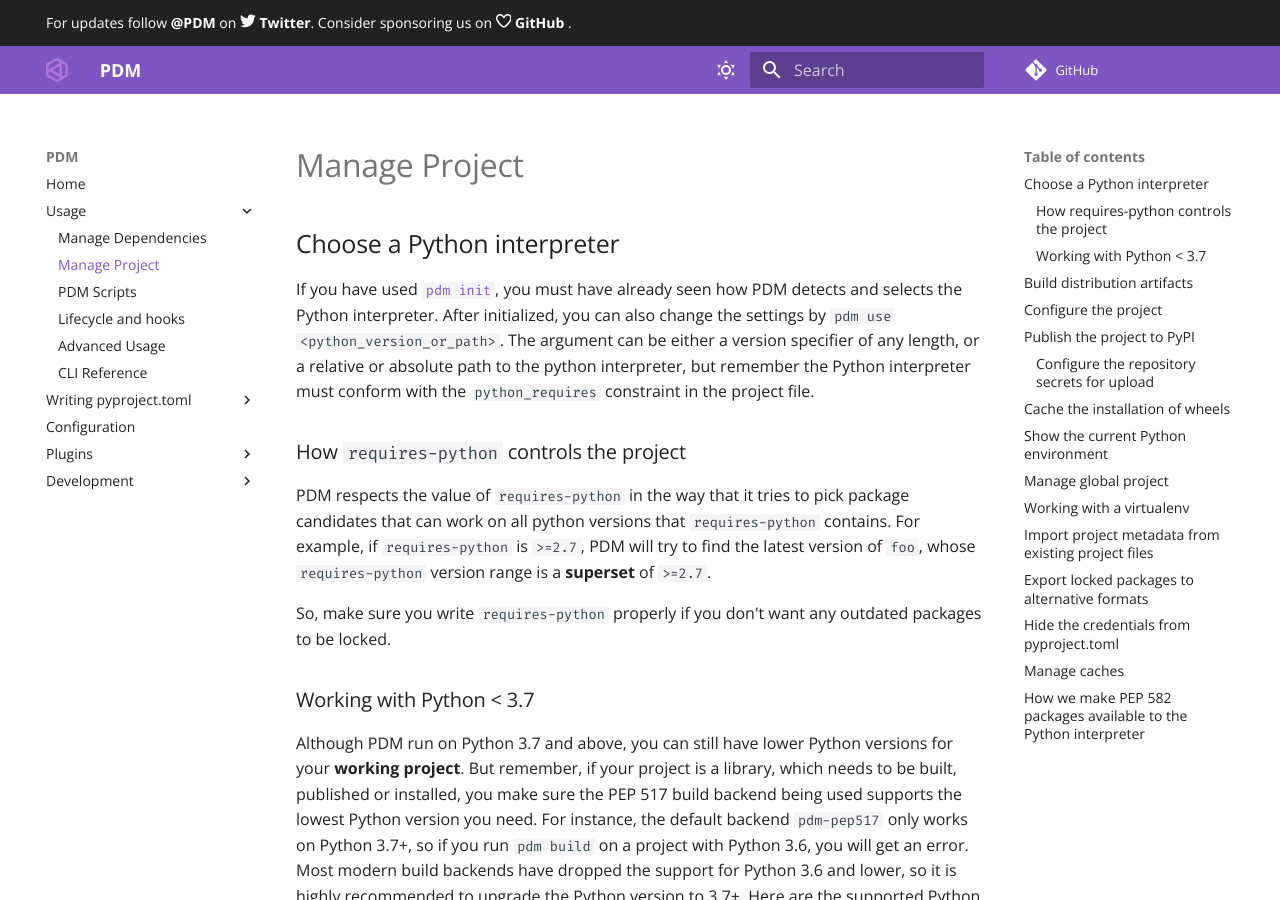
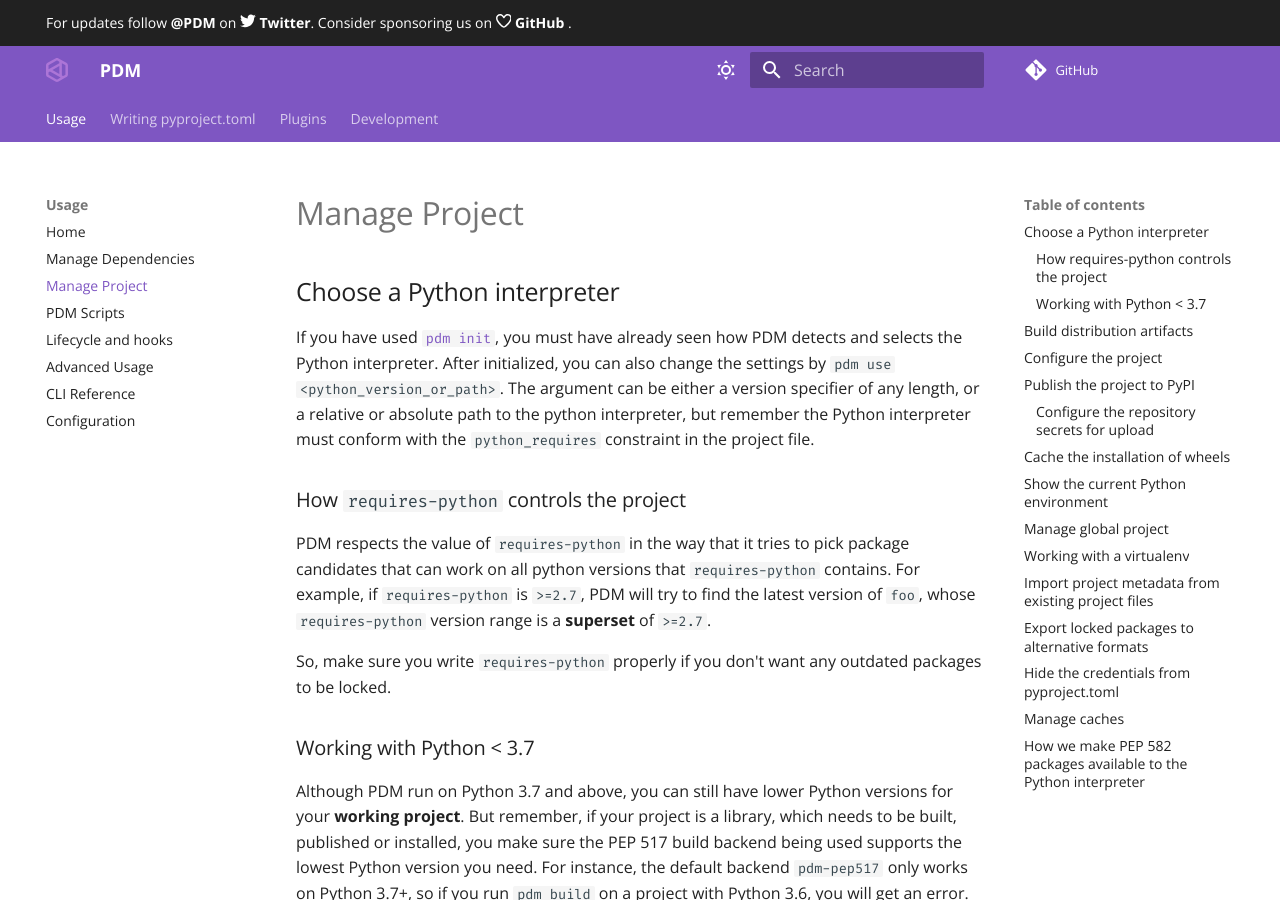
Before and after one commit to ChrisSanderser/pd-ms, an MkDocs documentation site: the page built from docs/docs/usage/project.md, in a window 1280 px wide and 900 px high. Built offline with MkDocs 1.6.1 and Material for MkDocs 9.7.7, drawn with Linux system fonts in a browser that asks for light colours; comment, search, counter and statistics services are not loaded; the version menu is left out.

Commit message:
doc: add sticky navigation

```diff
--- a/docs/docs/usage/project.md
+++ b/docs/docs/usage/project.md
@@ -86,7 +86,7 @@ where `<CONFIG_ROOT>` is:
 
 If `-g/--global` option is used, the first item will be replaced by `<CONFIG_ROOT>/global-project/.pdm.toml`.
 
-You can find all available configuration items in [Configuration Page](../configuration.md).
+You can find all available configuration items in [Configuration Page](configuration.md).
 
 ## Publish the project to PyPI
 
--- a/docs/mkdocs.yml
+++ b/docs/mkdocs.yml
@@ -23,6 +23,9 @@ theme:
     code: Fira Code
   logo: assets/logo.svg
   favicon: assets/logo.svg
+  features:
+    - navigation.tabs
+    - navigation.tabs.sticky
   custom_dir: overrides
 
 plugins:
@@ -36,19 +39,19 @@ plugins:
             docstring_style: google
 
 nav:
-  - Home: index.md
   - Usage:
+      - Home: index.md
       - usage/dependency.md
       - usage/project.md
       - usage/scripts.md
       - usage/hooks.md
       - usage/advanced.md
       - usage/cli_reference.md
+      - usage/configuration.md
   - Writing pyproject.toml:
       - pyproject/pep621.md
       - pyproject/tool-pdm.md
       - pyproject/build.md
-  - Configuration: configuration.md
   - Plugins:
       - plugin/write.md
       - plugin/reference.md
```
Also changed, not shown: docs/docs/dev/changelog.md (+1 -1 lines), docs/docs/usage/configuration.md (renamed from docs/docs/configuration.md).
